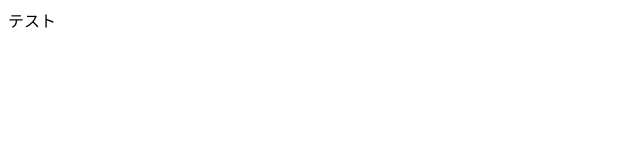
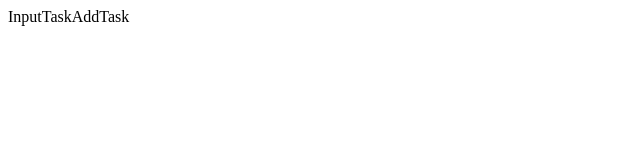
Before and after one commit to umedanaoyuki/recoilTodoApp, a React (Vite) app: page / in a window 1280 px wide. Shown: the top 160 px of the page, without its empty margins (0-640 px from the left). Built offline with nearby package versions, Linux system fonts and the light colour scheme.

Commit message:
コンポーネント作成

```diff
--- a/src/App.tsx
+++ b/src/App.tsx
@@ -1,11 +1,14 @@
 import './App.css'
+import {AddTask} from "./components/AddTask.tsx";
+import {InputTask} from "./components/InputTask.tsx";
 
 function App() {
 
   return (
-    <>
-      テスト
-    </>
+    <div className="task">
+        <InputTask />
+        <AddTask />
+    </div>
   )
 }
 
--- /dev/null
+++ b/src/components/AddTask.tsx
@@ -0,0 +1,4 @@
+export const AddTask = () => {
+
+    return <>AddTask</>
+}
--- /dev/null
+++ b/src/components/InputTask.tsx
@@ -0,0 +1,4 @@
+export const InputTask = () => {
+
+    return <>InputTask</>
+}
```
